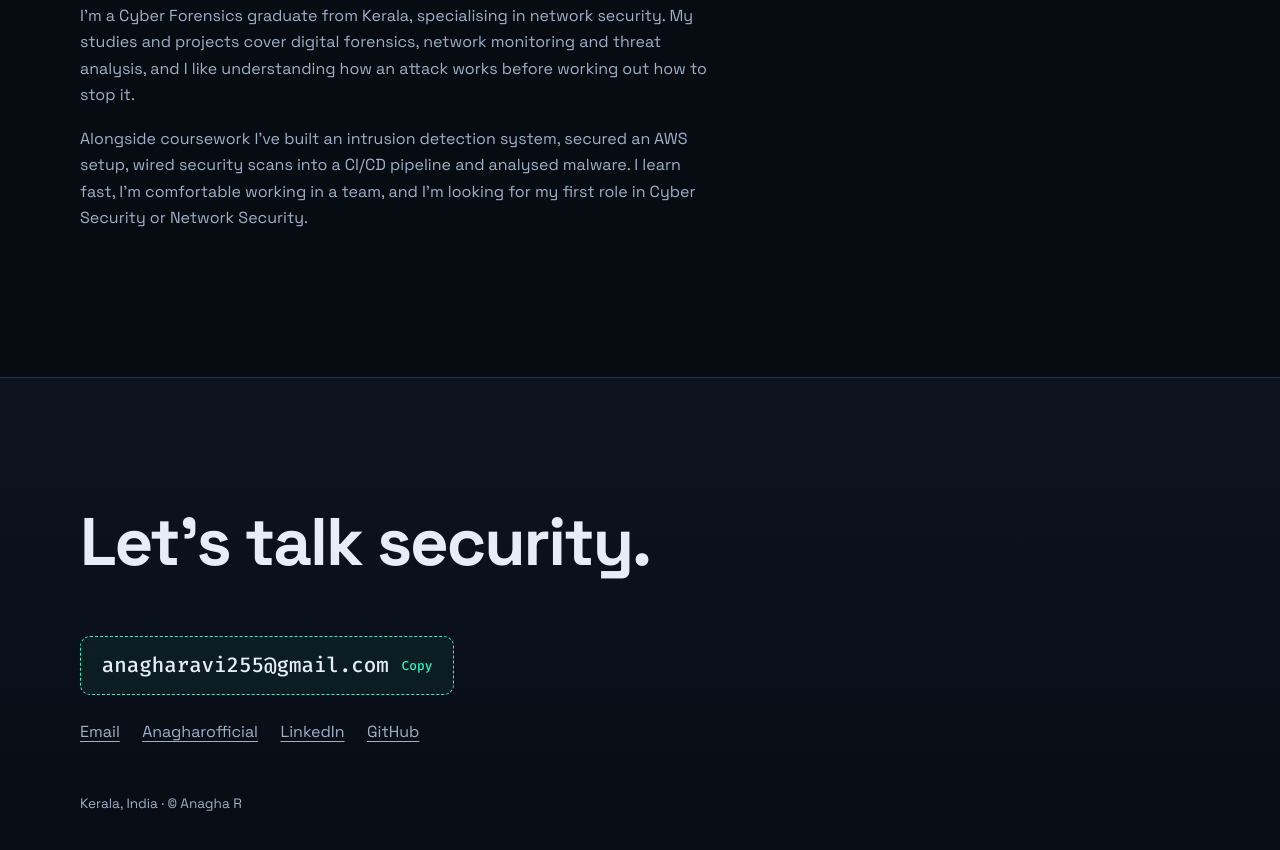
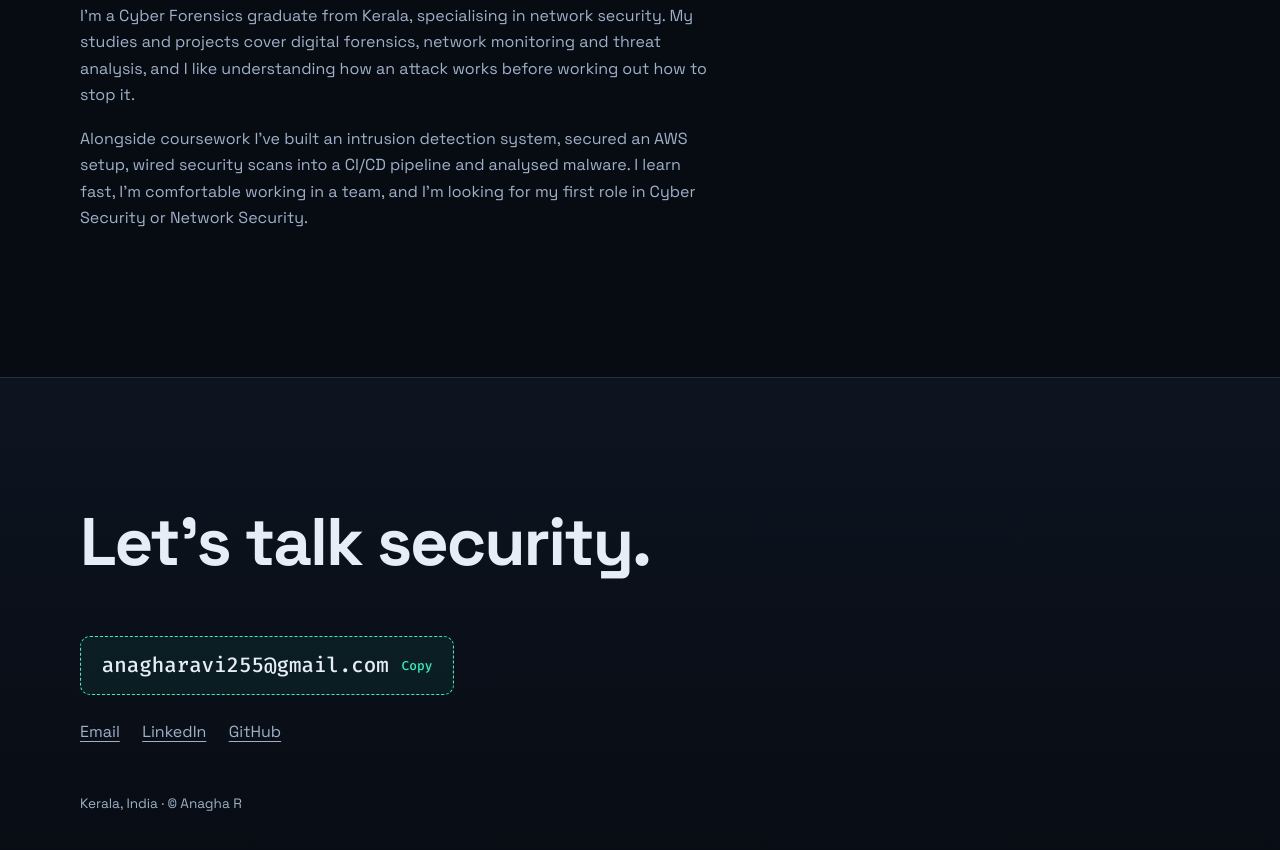
Before and after one commit to anagha-va/AnaghaA-portfolio, a plain HTML site: page index.html in a window 1280 px wide. Shown: the part 4638-5488 px from the top of the page. Drawn offline with Linux system fonts and the light colour scheme.

Commit message:
Update email and social links in index.html

```diff
--- a/index.html
+++ b/index.html
@@ -260,11 +260,10 @@ footer h2{font-size:clamp(2rem,6vw,4.2rem);letter-spacing:-.03em;max-width:16ch}
     <span id="addr">anagharavi255@gmail.com</span><small id="msg" aria-live="polite">Copy</small>
   </button>
   <ul class="soc">
-    <li><a href="mailto:anagharavi255@gmail.com">Email</a></li>
+    <li><a href="mailto:anagha@11s.in">Email</a></li>
     <!-- SWAP: handle “Anagharofficial” appears on the resume without a platform. Add the real URL. -->
-    <li><a href="#">Anagharofficial</a></li>
-    <li><a href="#">LinkedIn</a></li>
-    <li><a href="#">GitHub</a></li>
+    <li><a href="https://www.linkedin.com/in/anagharofficial">LinkedIn</a></li>
+    <li><a href="https://github.com/anagha-va">GitHub</a></li>
   </ul>
   <p class="fine">Kerala, India · © Anagha R</p>
 </div></footer>
```
